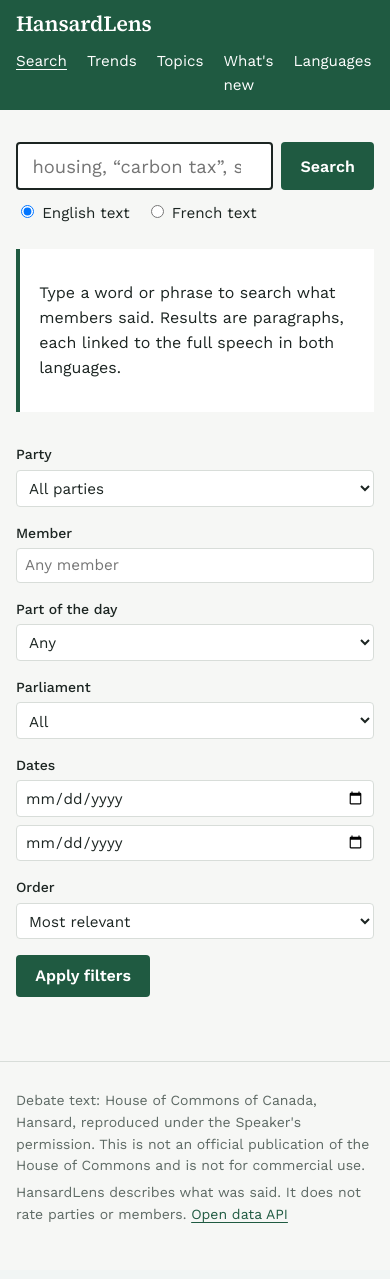
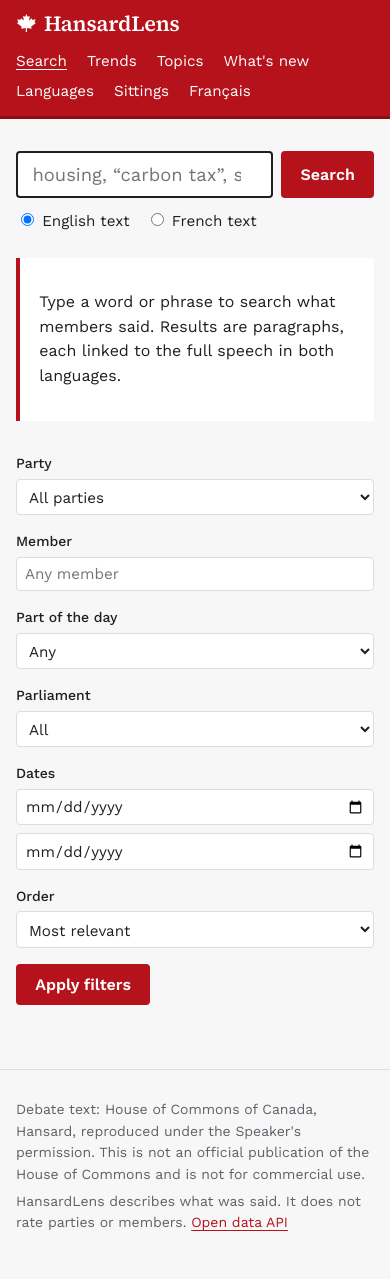
Before and after one commit to omarfaruqe/hansardlens, a Django app: page /search/ in a window 390 px wide; the page is wider, and only the part inside the window is pictured. Before the commit the page ends 1223 px from the top of that part, so only its background shows below. Run offline with Django 5.2, Linux system fonts and the light colour scheme; data that the repository does not hold is empty; parts of the project's set-up code (start-up, migrations or seed data) failed here and were passed over.

Commit message:
Canadian red look with maple leaf; wrap navigation on phones

```diff
--- a/static/css/site.css
+++ b/static/css/site.css
@@ -1,11 +1,17 @@
 :root {
-  --green: #1f5a41;
-  --green-soft: #e3ece7;
-  --paper: #f6f7f5;
+  /* Canadian red for the frame (header, links, buttons, the spoken-text marker).
+     Data stays neutral: red is also a party colour. Contrast: white on --red 6.9:1,
+     --red text on --paper 6.4:1. */
+  --red: #b5121b;
+  --red-dark: #8a0d14;
+  --red-soft: #fbeaeb;
+  --paper: #f7f7f8;
   --surface: #ffffff;
-  --ink: #1c2522;
-  --muted: #5d6964;
-  --rule: #d8ddd9;
+  --ink: #1e1f23;
+  --muted: #5e6268;
+  --rule: #dcdde0;
+  --data: #4f565c;
+  --data-light: #a6abb0;
   --mark: #f1de96;
   --serif: "Source Serif 4", Georgia, serif;
   --sans: "Work Sans", system-ui, sans-serif;
@@ -20,23 +26,25 @@
   color: var(--ink);
   font: 400 1rem/1.55 var(--sans);
 }
-a { color: var(--green); text-underline-offset: 0.18em; }
+a { color: var(--red); text-underline-offset: 0.18em; }
 a:hover { text-decoration-thickness: 2px; }
-:focus-visible { outline: 3px solid var(--green); outline-offset: 2px; }
+:focus-visible { outline: 3px solid var(--red); outline-offset: 2px; }
 mark { background: var(--mark); color: inherit; padding: 0 0.1em; border-radius: 2px; }
 
 .wrap { max-width: 72rem; margin: 0 auto; padding: 0 1rem; }
 
 /* Header */
-.site-header { background: var(--green); color: #fff; }
+.site-header { background: var(--red); color: #fff; border-bottom: 3px solid var(--red-dark); }
 .site-header .wrap {
-  display: flex; align-items: baseline; justify-content: space-between;
+  display: flex; align-items: center; justify-content: space-between;
   gap: 1rem; flex-wrap: wrap; padding-top: 0.8rem; padding-bottom: 0.8rem;
 }
 .wordmark {
+  display: inline-flex; align-items: center; gap: 0.45rem;
   font: 600 1.35rem/1 var(--serif); color: #fff; text-decoration: none; letter-spacing: -0.01em;
 }
-.site-nav { display: flex; gap: 1.25rem; font-size: 0.95rem; }
+.wordmark .leaf { width: 1.3rem; height: 1.3rem; fill: #fff; flex: none; }
+.site-nav { display: flex; flex-wrap: wrap; gap: 0.35rem 1.25rem; font-size: 0.95rem; }
 .site-nav a { color: #fff; text-decoration: none; }
 .site-nav a:hover, .site-nav a[aria-current="page"] { text-decoration: underline; }
 
@@ -57,12 +65,12 @@
 }
 .button {
   font: 600 1rem var(--sans); padding: 0.7rem 1.2rem; border: 0; border-radius: 4px;
-  background: var(--green); color: #fff; cursor: pointer;
+  background: var(--red); color: #fff; cursor: pointer;
 }
-.button:hover { background: #17452f; }
+.button:hover { background: var(--red-dark); }
 .lang-choice { display: flex; gap: 1rem; margin: 0.75rem 0 0; font-size: 0.95rem; }
 .hint { font-size: 0.875rem; color: var(--muted); margin: 0.6rem 0 0; max-width: 46rem; }
-.hint code { font-size: 0.85em; background: var(--green-soft); padding: 0.05em 0.3em; border-radius: 3px; }
+.hint code { font-size: 0.85em; background: #eeeff1; padding: 0.05em 0.3em; border-radius: 3px; }
 
 /* Search layout */
 .search-layout { display: grid; gap: 2rem; grid-template-columns: 1fr; margin-top: 1.5rem; }
@@ -88,17 +96,17 @@
 .result-subject a { color: var(--ink); text-decoration: none; }
 .result-subject a:hover { text-decoration: underline; }
 .snippet { font: 400 1.02rem/1.6 var(--serif); max-width: var(--measure); margin: 0; }
-.tag { display: inline-block; font-size: 0.78rem; padding: 0.05rem 0.45rem; border-radius: 3px; background: var(--green-soft); color: var(--green); }
+.tag { display: inline-block; font-size: 0.78rem; padding: 0.05rem 0.45rem; border-radius: 3px; background: var(--red-soft); color: var(--red-dark); }
 
 /* Party breakdown: neutral bars, no party colours on purpose */
 .breakdown { list-style: none; padding: 0; margin: 0; font-size: 0.875rem; }
 .breakdown li { display: grid; grid-template-columns: 3.2rem 1fr 3.5rem; gap: 0.5rem; align-items: center; margin: 0.3rem 0; }
 .bar { height: 0.55rem; background: var(--rule); border-radius: 2px; overflow: hidden; }
-.bar span { display: block; height: 100%; background: var(--muted); }
+.bar span { display: block; height: 100%; background: var(--data); }
 .breakdown .n { text-align: right; font-variant-numeric: tabular-nums; }
 
 .pager { display: flex; gap: 1rem; align-items: center; margin: 2rem 0 0; }
-.notice { background: var(--surface); border-left: 4px solid var(--green); padding: 1rem 1.2rem; max-width: var(--measure); }
+.notice { background: var(--surface); border-left: 4px solid var(--red); padding: 1rem 1.2rem; max-width: var(--measure); }
 .errorlist { color: #8a1c1c; }
 
 /* Speech page: the bilingual record side by side */
--- a/templates/500.html
+++ b/templates/500.html
@@ -1,7 +1,7 @@
 <!doctype html>
 <html lang="en">
 <head><meta charset="utf-8"><meta name="viewport" content="width=device-width, initial-scale=1"><title>Server error – HansardLens</title>
-<style>body{font:1rem/1.5 system-ui,sans-serif;margin:0;background:#f6f7f5;color:#1c2522}div{max-width:40rem;margin:4rem auto;padding:0 1rem}a{color:#1f5a41}</style></head>
+<style>body{font:1rem/1.5 system-ui,sans-serif;margin:0;background:#f7f7f8;color:#1e1f23}div{max-width:40rem;margin:4rem auto;padding:0 1rem}a{color:#b5121b}</style></head>
 <body><div>
 <h1>Something went wrong / Une erreur s'est produite</h1>
 <p>The error has been logged. Please try again in a moment.</p>
--- a/templates/base.html
+++ b/templates/base.html
@@ -8,13 +8,15 @@
   <link rel="preconnect" href="https://fonts.googleapis.com">
   <link rel="preconnect" href="https://fonts.gstatic.com" crossorigin>
   <link rel="stylesheet" href="https://fonts.googleapis.com/css2?family=Source+Serif+4:opsz,wght@8..60,400;8..60,600&family=Work+Sans:wght@400;500;600&display=swap">
+  <link rel="icon" href="{% static 'img/leaf.svg' %}" type="image/svg+xml">
+  <meta name="theme-color" content="#b5121b">
   <link rel="stylesheet" href="{% static 'css/site.css' %}">
 </head>
 <body>
   <a class="skip" href="#main">{% translate "Skip to content" %}</a>
   <header class="site-header">
     <div class="wrap">
-      <a class="wordmark" href="{% url 'home' %}">HansardLens</a>
+      <a class="wordmark" href="{% url 'home' %}"><svg class="leaf" viewBox="0 0 24 24" aria-hidden="true" focusable="false"><path d="M12 1.2 L13.4 4.4 L15.9 3.5 L15 8.6 L18.3 6.1 L19 8 L22.6 7.3 L21.3 10.7 L23 11.5 L17.4 16 L18.1 18.2 L12.7 17.4 L12.7 22 L11.3 22 L11.3 17.4 L5.9 18.2 L6.6 16 L1 11.5 L2.7 10.7 L1.4 7.3 L5 8 L5.7 6.1 L9 8.6 L8.1 3.5 L10.6 4.4 Z"/></svg>HansardLens</a>
       <nav class="site-nav" aria-label="{% translate 'Main' %}">
         {% with name=request.resolver_match.url_name %}
         <a href="{% url 'search' %}" {% if name == 'search' %}aria-current="page"{% endif %}>{% translate "Search" %}</a>
```
Also changed, not shown: other parts of static/css/site.css (+15 -15 lines), README.md, static/img/leaf.svg (added), 4 other files.
